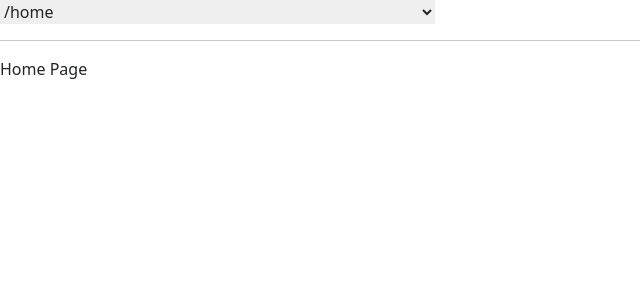
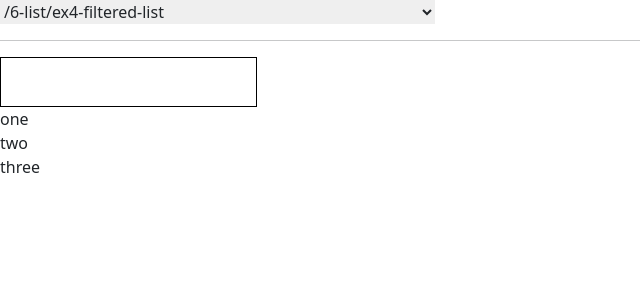
Before and after one commit to video-corsi/e2e-test-in-cypress-react, a React (Vite) app: page /6-list/ex4-filtered-list in a window 1280 px wide. Before the commit this address led to /home. Shown: the top 300 px of the page, without its empty margins (0-640 px from the left). Built offline with nearby package versions, Linux system fonts and the light colour scheme.

Commit message:
add 6-list/ex4-filtered-list

```diff
--- /dev/null
+++ b/src/examples/06-list/Ex4FilteredList.tsx
@@ -0,0 +1,23 @@
+import { useState } from 'react';
+import {myList} from "../../data";
+
+export default function () {
+  const [text, setText] = useState('')
+
+  const filteredList = myList.filter(item => item.includes(text));
+
+  return (
+    <div>
+
+      <input type="text" onInput={(e) => {
+        setText(e.currentTarget.value)
+      }}/>
+      <main>
+        {
+          filteredList
+            .map(item => <article key={item}>{item}</article>)
+        }
+      </main>
+    </div>
+  )
+}
--- a/src/routes.tsx
+++ b/src/routes.tsx
@@ -29,6 +29,7 @@ import Home from './pages/Home';
 import Ex1ListGetFind from "./examples/06-list/Ex1ListGetFind";
 import Ex2FirstLastEq from "./examples/06-list/Ex2FirstLastEq";
 import {Ex3AWrapEach, Ex3BWrapEach} from "./examples/06-list/Ex3WrapEach";
+import Ex4FilteredList from "./examples/06-list/Ex4FilteredList";
 
 export const routes = [
   // pages
@@ -72,6 +73,7 @@ export const routes = [
   { path: '/6-list/ex2-first-last-eq', element: <Ex2FirstLastEq /> },
   { path: '/6-list/ex3-a-wrap-each', element: <Ex3AWrapEach /> },
   { path: '/6-list/ex3-b-wrap-each', element: <Ex3BWrapEach /> },
+  { path: '/6-list/ex4-filtered-list', element: <Ex4FilteredList /> },
 
   // CHAPTER 9: Command & Page Object
   { path: "/9-commands-page-object/home-example", element: <HomeExampleForCommands /> },
```
Also changed, not shown: 1 other file (tests, documents, lock files or other folders).
